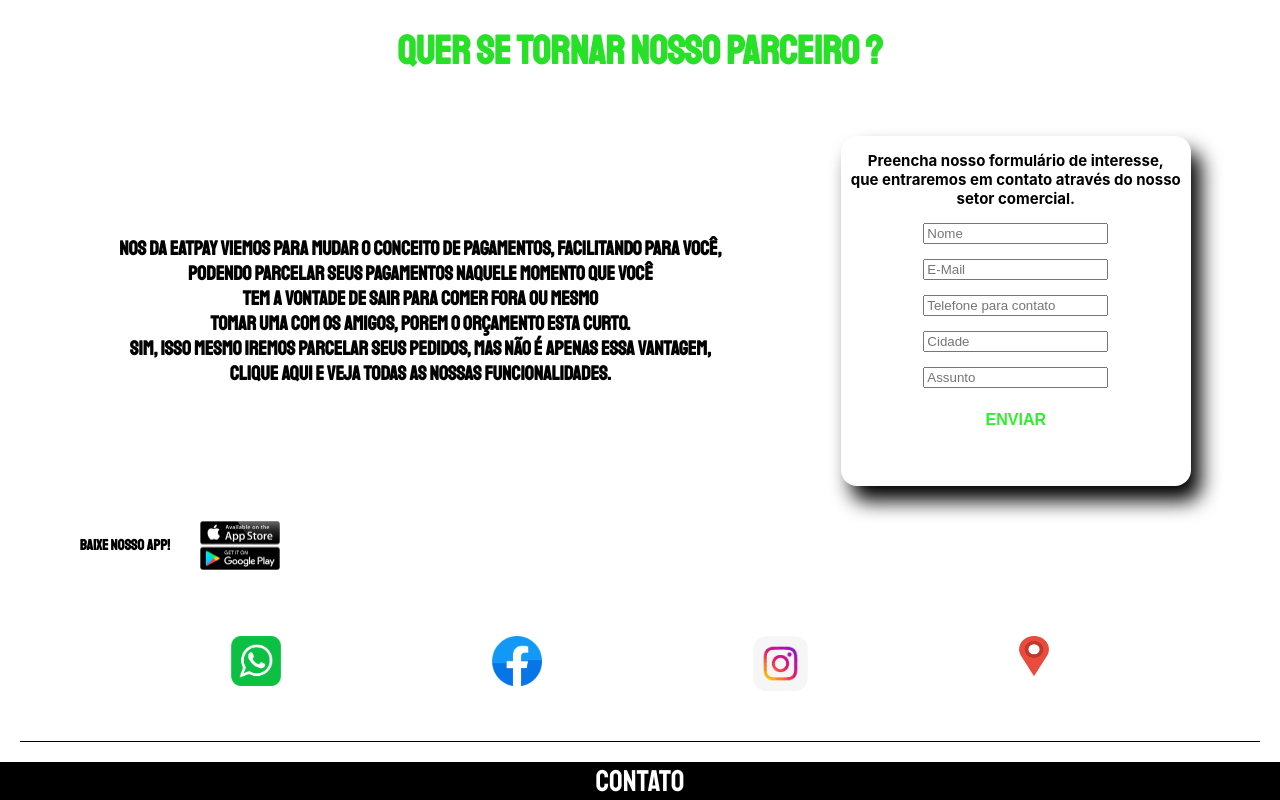
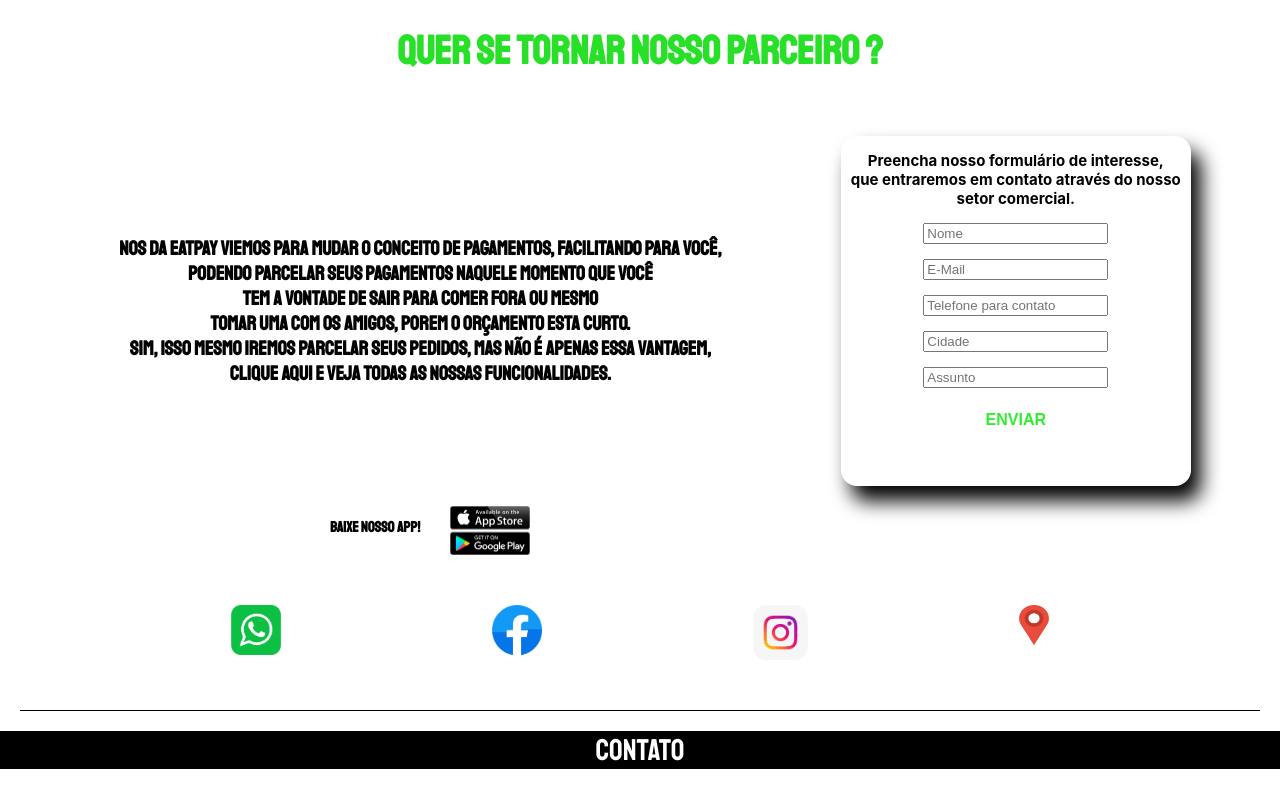
Before and after one commit to alexverrilo/Projeto, a React (Create React App) app in the folder projetointegrador-front-end/: page / in a window 1280 px wide. Shown: the part 690-1490 px from the top of the page. After the commit the page ends 1459 px from the top, so only its background shows below. Built offline with nearby package versions, Linux system fonts and the light colour scheme.

Commit message:
Css pag princ lojas

```diff
--- a/projetointegrador-front-end/src/pages/principal.tsx
+++ b/projetointegrador-front-end/src/pages/principal.tsx
@@ -63,9 +63,11 @@ const PaginaPrincipal: FunctionComponent = () => {
                             <Botao>ENVIAR</Botao>
                         </div>
                     </div>
-                    <div className={styles.f}>
-                        <h2>Baixe nosso App!</h2>
-                        <img className={styles.loja} src="/content/lojas.png" alt="Icones das lojas virtuais"/>
+                    <div className={styles.box}>
+                        <div className={styles.f}>
+                            <h2>Baixe nosso App!</h2>
+                            <img className={styles.loja} src="/content/lojas.png" alt="Icones das lojas virtuais"/>
+                        </div>
                     </div>
                     <div className={styles.images}>
                         <img src="/content/whatsapp.png" alt="" width="50" height="50"/>
--- a/projetointegrador-front-end/src/styles/PaginaPrincipal.module.css
+++ b/projetointegrador-front-end/src/styles/PaginaPrincipal.module.css
@@ -81,13 +81,15 @@ section {
     background-color: transparent;
     color: rgb(40, 224, 40)
 }
+.box{
+    width: max-content;
+    height: max-content;
+    display: flex;
+    position: relative;
+    left: 25%;
+}
 .f{
-    justify-content: center;
-    align-items: center;
     display: flex;
-    height: 60px;
-    width: 300px;
-    padding: 10px;
     font-size: 10px;
     font-family: 'Indie Flower';
 }
```
